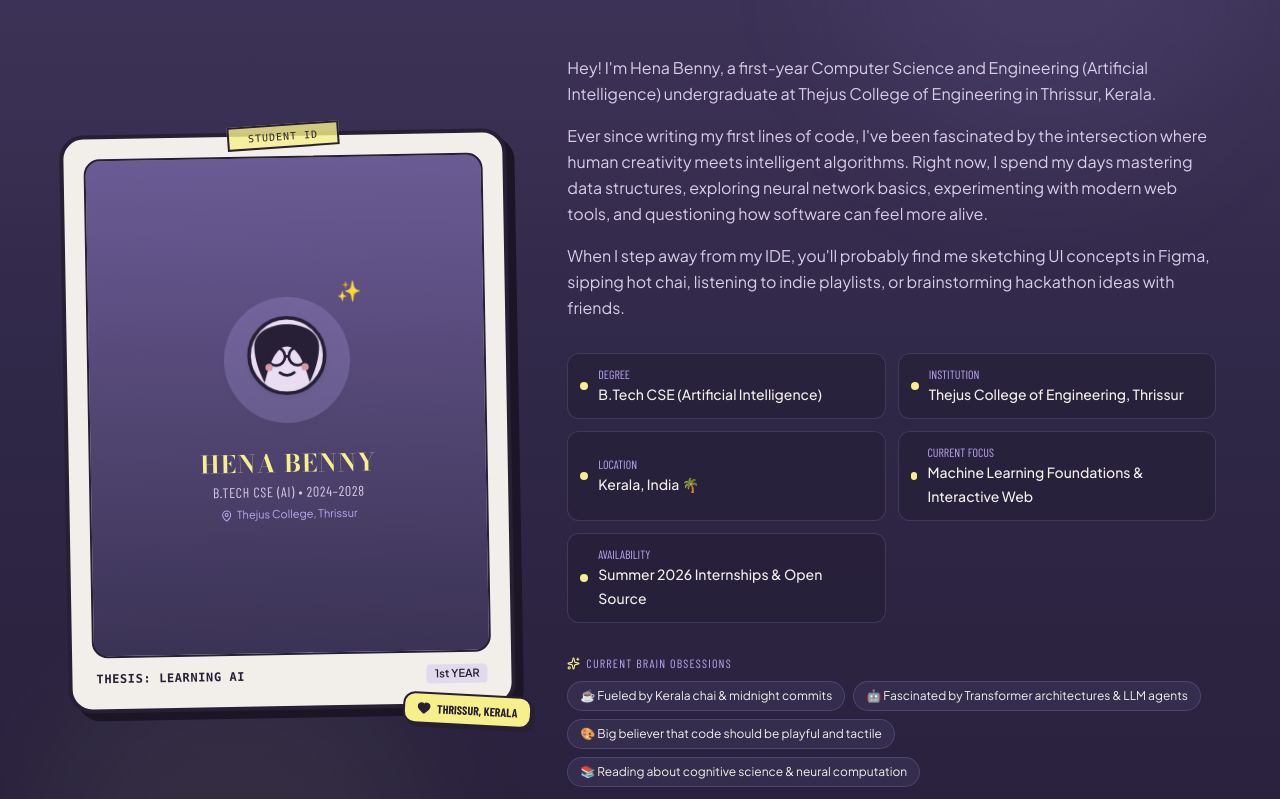
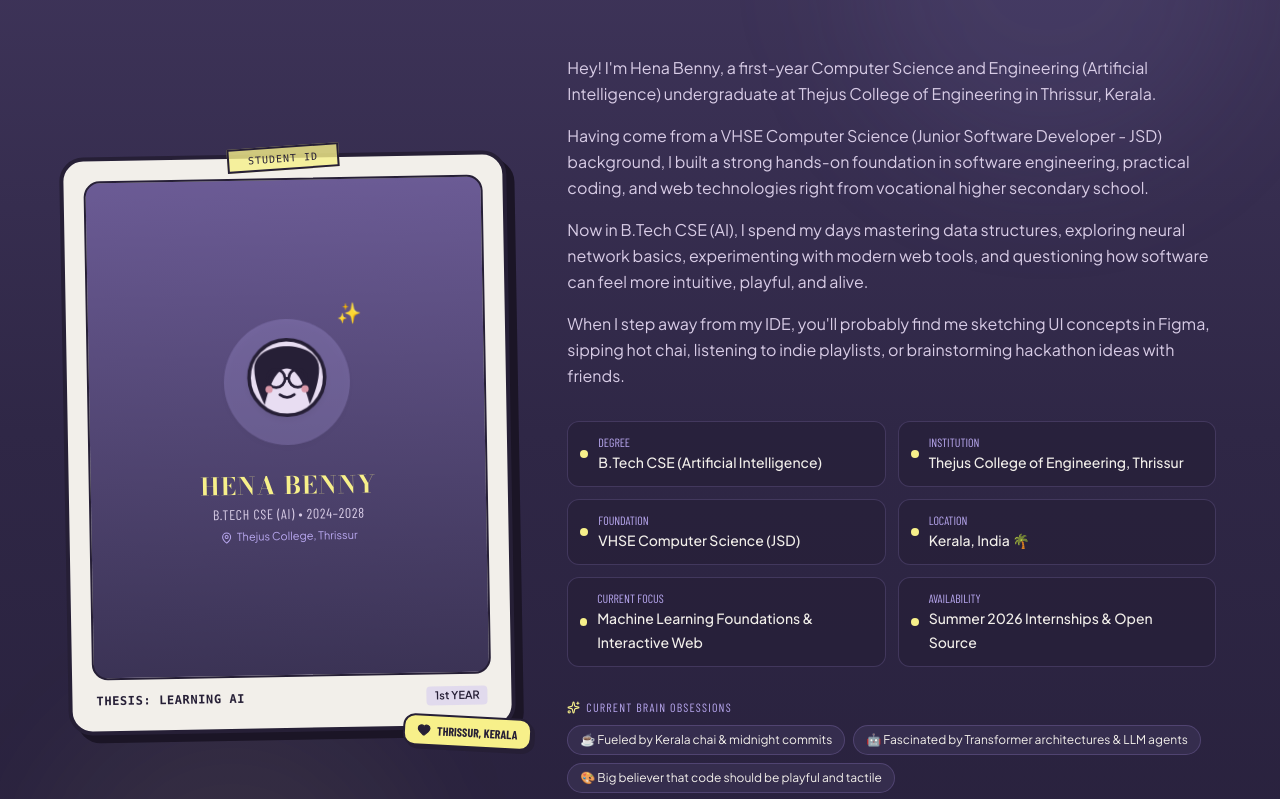
Before and after one commit to henabenny/hena-portfolio, a React (Vite) app: page / in a window 1280 px wide. Shown: the part 1280-2079 px from the top of the page. Built offline with nearby package versions, Linux system fonts and the light colour scheme; a web font is replaced by a local one.

Commit message:
fix: update academic journey to VHSE Computer Science (JSD) junior software developer

```diff
--- a/src/data.js
+++ b/src/data.js
@@ -31,12 +31,14 @@ export const personalData = {
     subtitle: "A first-year explorer with a hunger for artificial intelligence and expressive web experiences.",
     bioParagraphs: [
       "Hey! I'm Hena Benny, a first-year Computer Science and Engineering (Artificial Intelligence) undergraduate at Thejus College of Engineering in Thrissur, Kerala.",
-      "Ever since writing my first lines of code, I've been fascinated by the intersection where human creativity meets intelligent algorithms. Right now, I spend my days mastering data structures, exploring neural network basics, experimenting with modern web tools, and questioning how software can feel more alive.",
+      "Having come from a VHSE Computer Science (Junior Software Developer - JSD) background, I built a strong hands-on foundation in software engineering, practical coding, and web technologies right from vocational higher secondary school.",
+      "Now in B.Tech CSE (AI), I spend my days mastering data structures, exploring neural network basics, experimenting with modern web tools, and questioning how software can feel more intuitive, playful, and alive.",
       "When I step away from my IDE, you'll probably find me sketching UI concepts in Figma, sipping hot chai, listening to indie playlists, or brainstorming hackathon ideas with friends."
     ],
     detailsList: [
       { label: "Degree", value: "B.Tech CSE (Artificial Intelligence)" },
       { label: "Institution", value: "Thejus College of Engineering, Thrissur" },
+      { label: "Foundation", value: "VHSE Computer Science (JSD)" },
       { label: "Location", value: "Kerala, India 🌴" },
       { label: "Current Focus", value: "Machine Learning Foundations & Interactive Web" },
       { label: "Availability", value: "Summer 2026 Internships & Open Source" }
@@ -180,11 +182,11 @@ export const personalData = {
   journey: [
     {
       period: "2022 — 2024",
-      title: "Higher Secondary (Bio-Maths & Computer Science)",
-      organization: "Kerala State Higher Secondary Board",
-      badge: "The Spark",
-      description: "Wrote my very first Python scripts, built miniature CLI calculators, and became obsessed with how algorithms solve real world puzzles. Decided then that artificial intelligence would be my career path.",
-      skillsAcquired: ["Python basics", "Boolean Logic", "Mathematical foundations", "Algorithm analysis"]
+      title: "VHSE Computer Science (Junior Software Developer - JSD)",
+      organization: "Vocational Higher Secondary Education (VHSE), Kerala",
+      badge: "The Foundation",
+      description: "Completed vocational higher secondary education in Computer Science as a trained Junior Software Developer (JSD). Gained rigorous early hands-on grounding in software engineering fundamentals, Python & C programming, web technologies, databases, and practical software labs before stepping into B.Tech CSE (AI).",
+      skillsAcquired: ["Junior Software Developer (JSD)", "Python & C Programming", "Web Development Basics", "Database & SQL", "Software Lab Practicals"]
     },
     {
       period: "August 2024",
```
Also changed, not shown: 1 other file (tests, documents, lock files or other folders).
